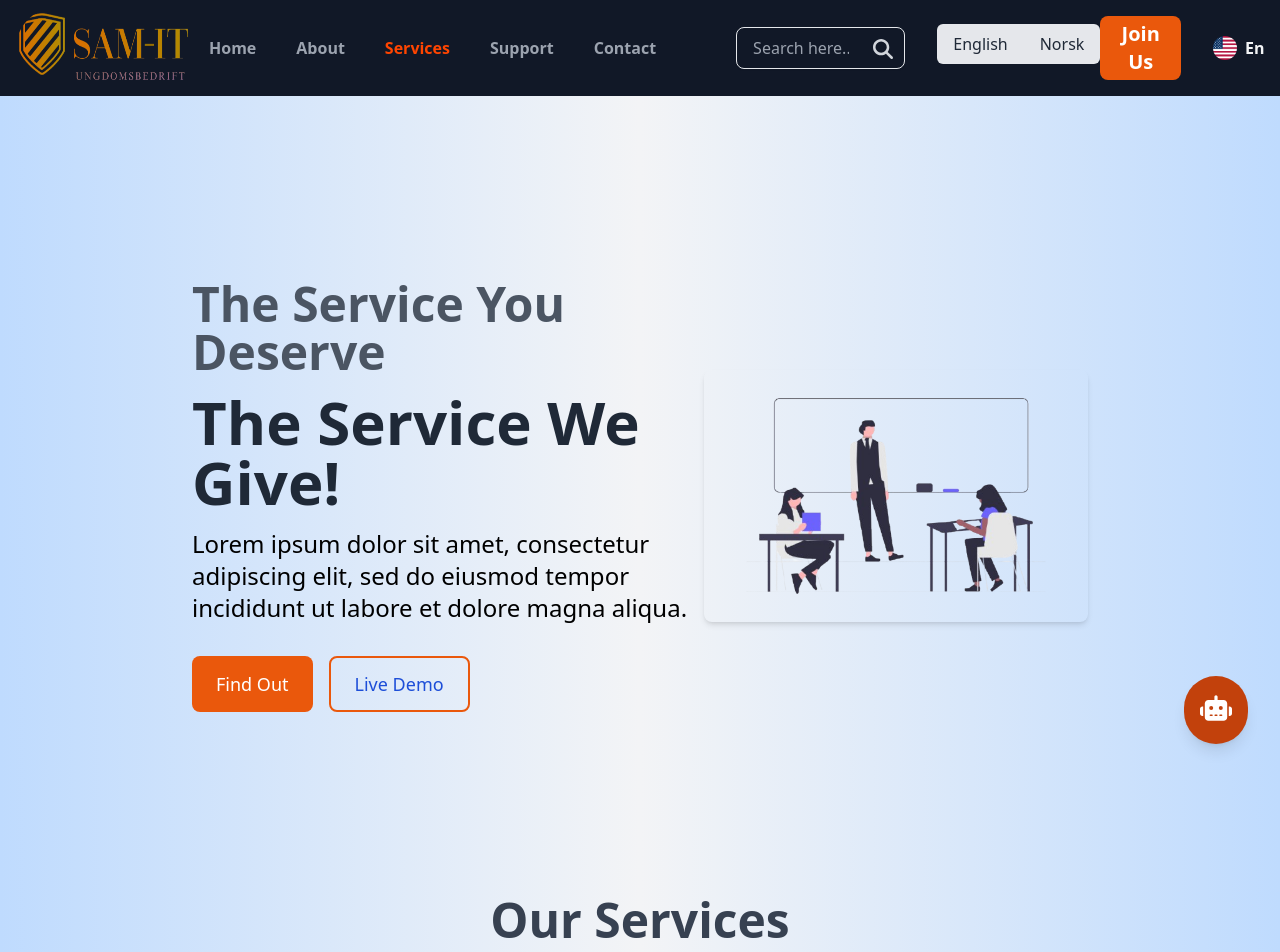
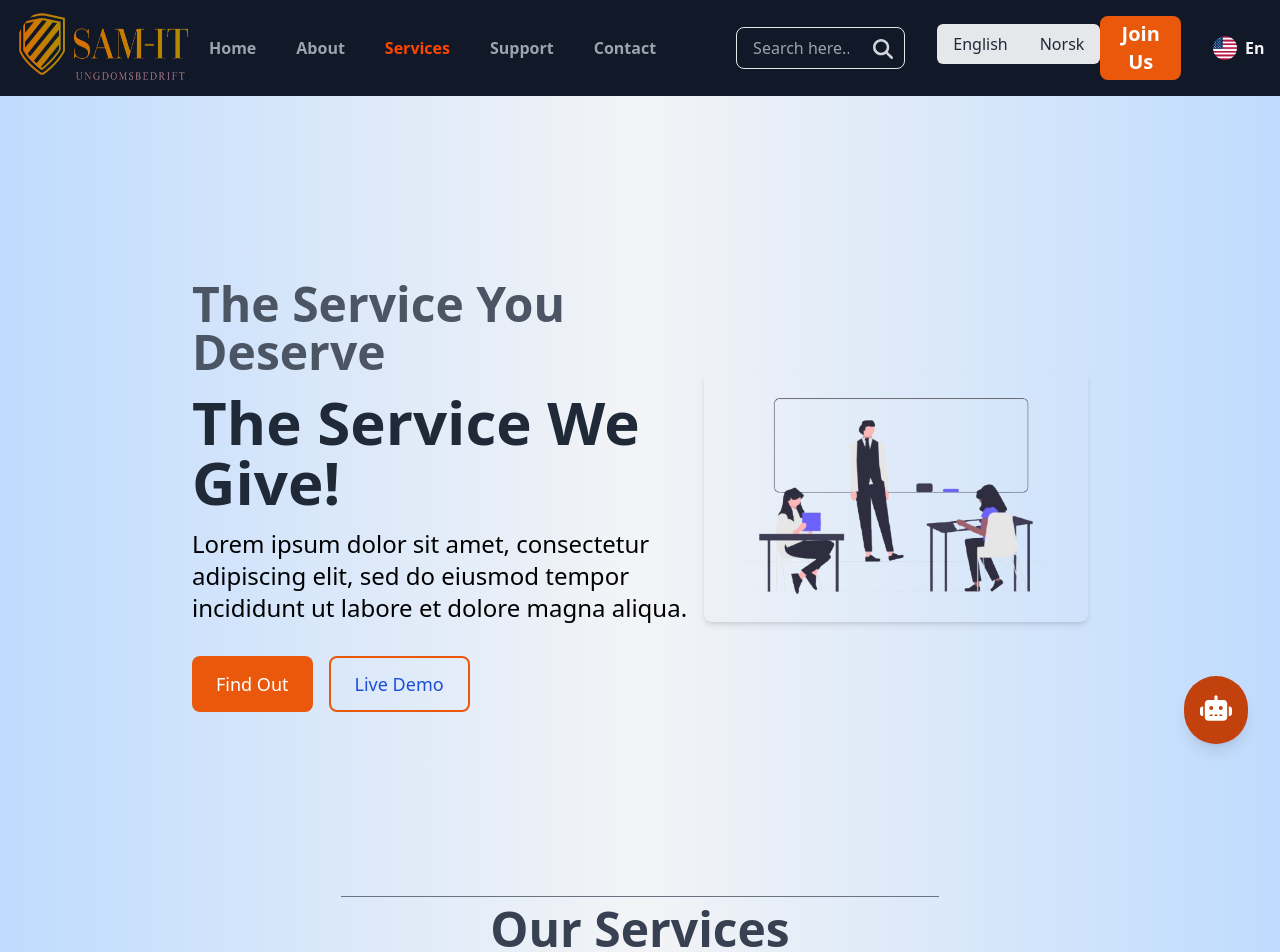
Before and after one commit to Griffin250/Sam-IT-UB, a React (Create React App) app: page /services in a window 1280 px wide. Shown: the top 952 px of the page. Built offline with nearby package versions, Linux system fonts and the light colour scheme.

Commit message:
New Updates and Bug fixes

```diff
--- a/src/pages/Services.js
+++ b/src/pages/Services.js
@@ -50,7 +50,7 @@ const Services = () => {
 
 
       <div className="max-w-4xl mx-auto">
-
+      <div className="border-t border-gray-500 w-4/6 mb-2 m-auto"></div>
         {/* Heading */}
         <h2 className="text-5xl font-bold text-gray-700 mb-4 text-center">
           {t("servicesHeading")}
```
